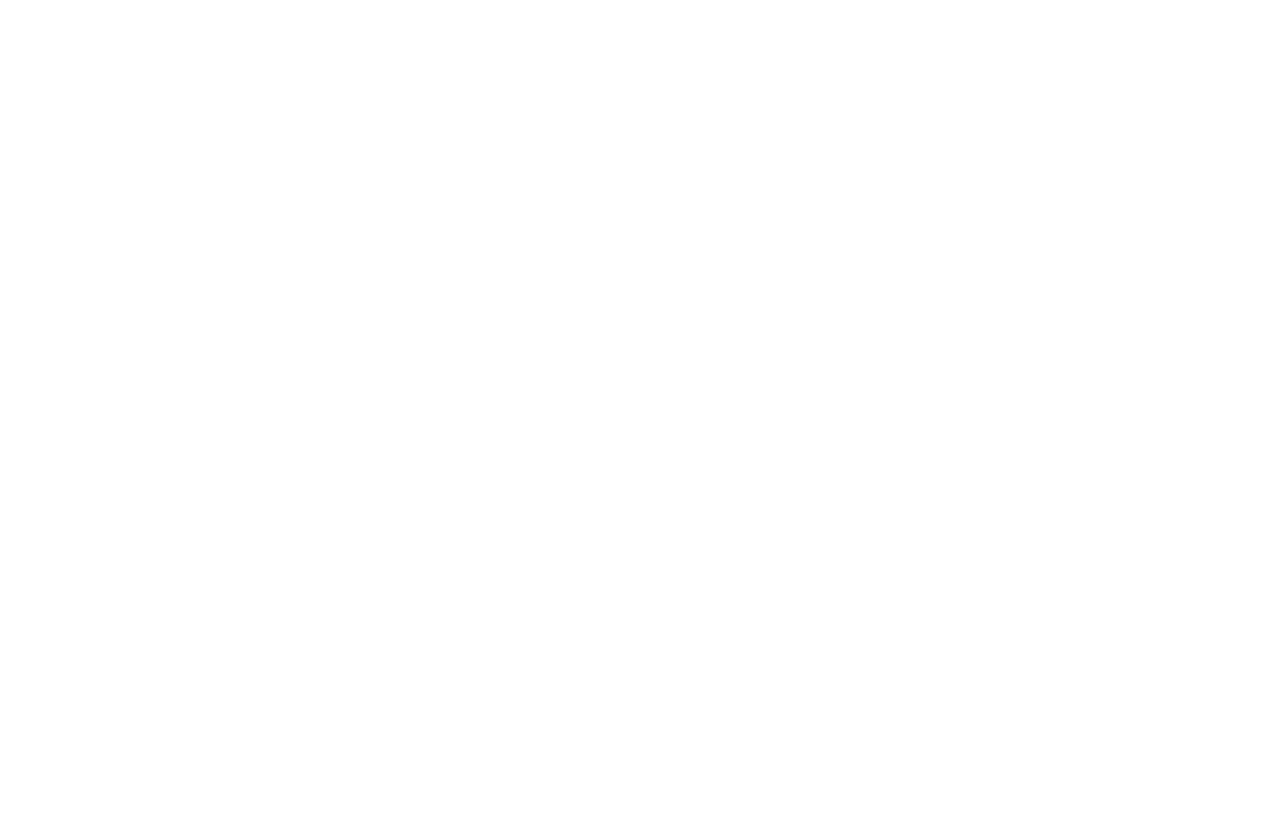
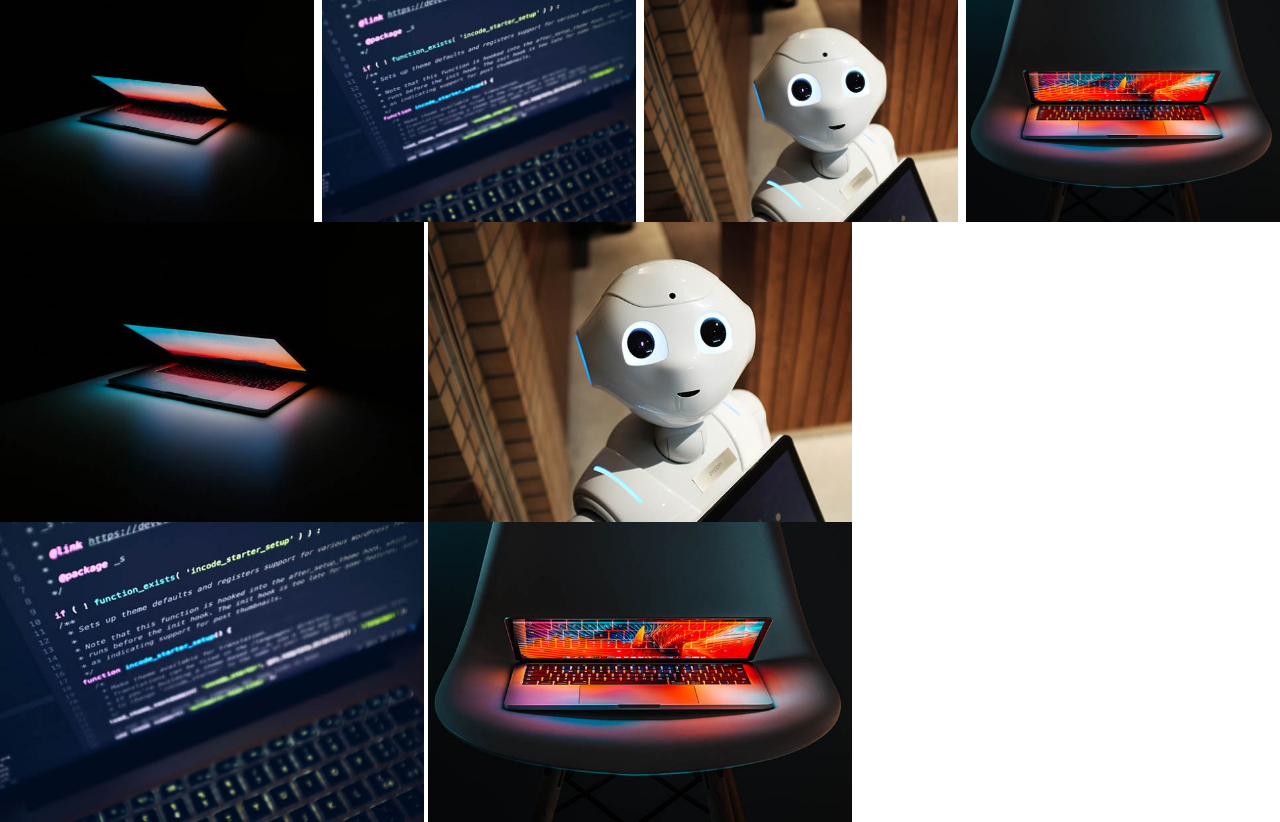
Before and after one commit to VikasSuthar007/Tailwind_1, a plain HTML site: page tailwind-sandbox/tailwind-sandbox-starter/12-columns/index.html in a window 1280 px wide. Before the commit the page ends 800 px from the top, so only its background shows below. Drawn offline with nearby package versions, Linux system fonts and the light colour scheme.

Commit message:
COmmiting cloumn exercise

```diff
--- a/tailwind-sandbox/tailwind-sandbox-starter/12-columns/index.html
+++ b/tailwind-sandbox/tailwind-sandbox-starter/12-columns/index.html
@@ -9,7 +9,19 @@
   </head>
   <body>
     <!-- Columns -->
+    <div class="w-[100-vw] m-0 columns-4 gap-2">
+      <img src="../assets/img/img1.jpg" alt="Image_1">
+      <img src="../assets/img/img2.jpg" alt="Image_2">
+      <img src="../assets/img/img3.jpg" alt="Image_3">
+      <img src="../assets/img/img4.jpg" alt="Image_4">
+    </div>
 
+    <div class="w-[100-vw] m-0 columns-xs gap-1">
+      <img src="../assets/img/img1.jpg" alt="Image_1">
+      <img src="../assets/img/img2.jpg" alt="Image_2">
+      <img src="../assets/img/img3.jpg" alt="Image_3">
+      <img src="../assets/img/img4.jpg" alt="Image_4">
+    </div>
     <!-- Aspect Ratio -->
   </body>
 </html>
```
